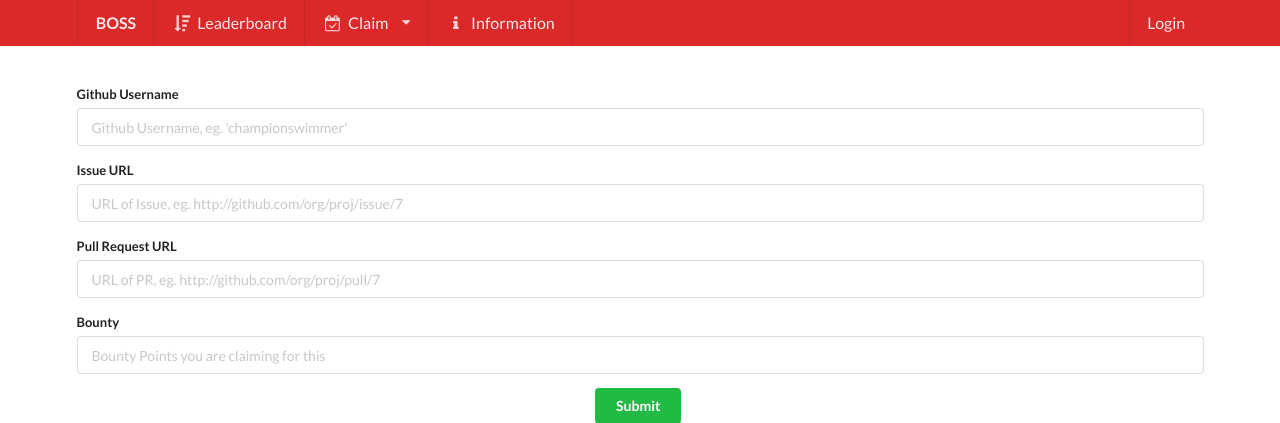
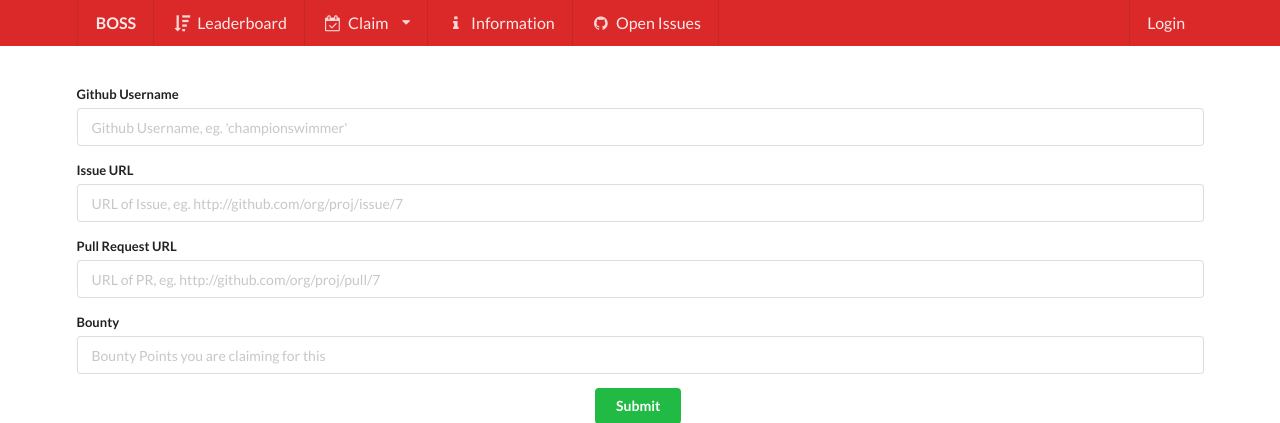
Before and after one commit to coding-blocks/boss, a Node project: template views/pages/claims/add.hbs in a window 1280 px wide. Shown: the top 423 px of the page. Run offline with Node 20 templates, Linux system fonts and the light colour scheme; the template is opened without the code that fills it, so the values that code supplies are empty; some libraries are stand-ins or nearby versions.

Commit message:
Added open issues reference

```diff
--- a/views/layouts/main.hbs
+++ b/views/layouts/main.hbs
@@ -35,6 +35,11 @@
             <i class="info icon"></i>
             Information
         </a>
+        <a class="item" href="https://github.com/issues?utf8=✓&q=is:open is:issue label:BOSS org:coding-blocks">
+            <i class="github icon"></i>
+            Open Issues
+        </a>
+
         {{#if isAuthenticated}}
             <div class="item right">
                 <a target="_blank" href="https://account.codingblocks.com/users/me" >Welcome {{user.firstname}} </a>
```
